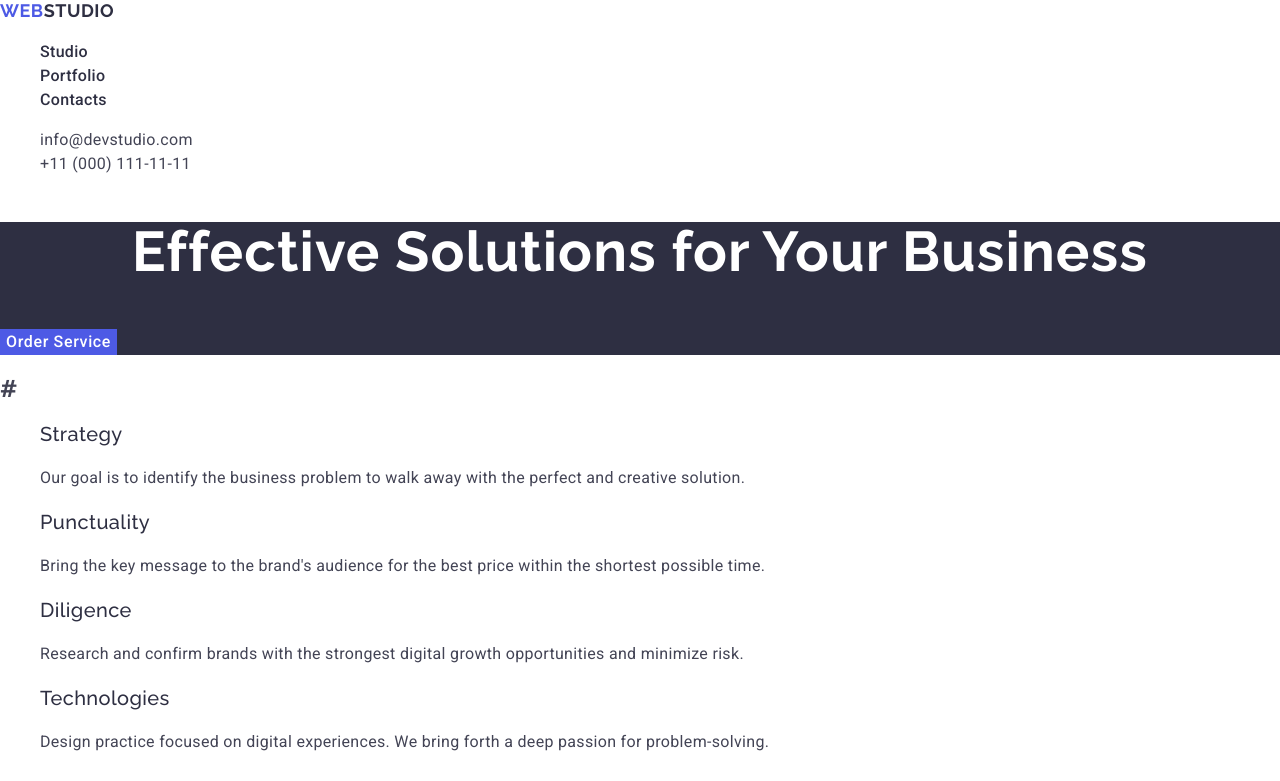
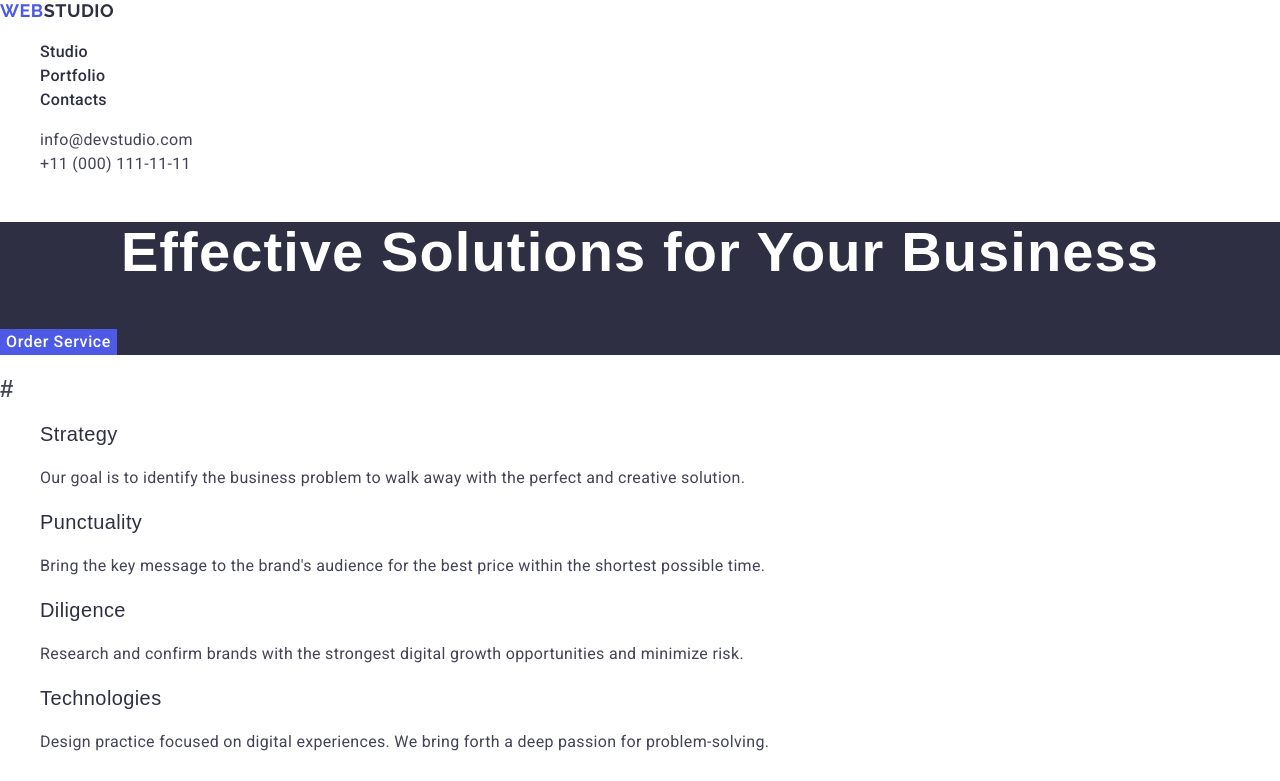
Before and after one commit to VladyslavaBadyda/goit-markup-hw-02, a plain HTML site: page index.html in a window 1280 px wide. Shown: the top 781 px of the page. Drawn offline with nearby package versions, Linux system fonts and the light colour scheme.

Commit message:
finishhomework

```diff
--- a/css/styles.css
+++ b/css/styles.css
@@ -17,10 +17,9 @@
 --color-dairy: #FCFCFC ;
 }
 
-//=======================BODY=========================//
+//==============================BODY===============================//
 
 body{
-
 }
 
 body {
@@ -30,7 +29,7 @@ background-color: var(--color-white);
 }
 
  h1, h2, h3 {
-font-family: "Raleway", sans-serif;
+font-family: sans-serif;
 }
 
  ul {
@@ -63,11 +62,10 @@ background-color: var(--color-ocean);
 }
 
 
- //=======================HEADER=======================//
+ //============================HEADER==============================//
 
 
 .header {
-
 }
 
 .header-nav {
@@ -126,10 +124,9 @@ color: var(--color-slate);
 color: var(--color-ocean);
 }
 
-//=======================SECTION-1=======================//
+//============================SECTION-1============================//
 
 .business {
-
 }
 
 .business {
@@ -146,7 +143,7 @@ color: var(--color-white);
 }
 
 
-//=======================SECTION-2=======================//
+//===========================SECTION-2=============================//
 
 
 .points-h2 {
@@ -173,10 +170,9 @@ letter-spacing: 0.02em;
 color: var(--color-slate);
 }
 
-//=======================SECTION-3=======================//
+//===========================SECTION-3=============================//
 
 .section-team {
-
 }
 
 .section-team {
@@ -213,10 +209,9 @@ letter-spacing: 0.02em;
 color: var(--color-slate);
 }
 
-//=======================SECTION-4=======================//
+//===========================SECTION-4=============================//
 
 .portfolio {
-
 }
 
 .portfolio{
@@ -245,10 +240,9 @@ letter-spacing: 0.02em;
 color: var(--color-slate);
 }
 
-//==================FOOTER=====================//
+//================================FOOTER===========================//
 
 .footer {
-
 }
 
 .footer {
@@ -267,11 +261,11 @@ color: var(--color-iris);
 
 .footer-nav-logo-span {
 font-weight: 700;
-    font-size: 18px;
-    line-height: 1.17;
-    letter-spacing: 0.03em;
-    text-transform: uppercase;
-    color: var(--color-cloud);
+font-size: 18px;
+line-height: 1.17;
+letter-spacing: 0.03em;
+text-transform: uppercase;
+color: var(--color-cloud);
 }
 
 .footer-text {
```
